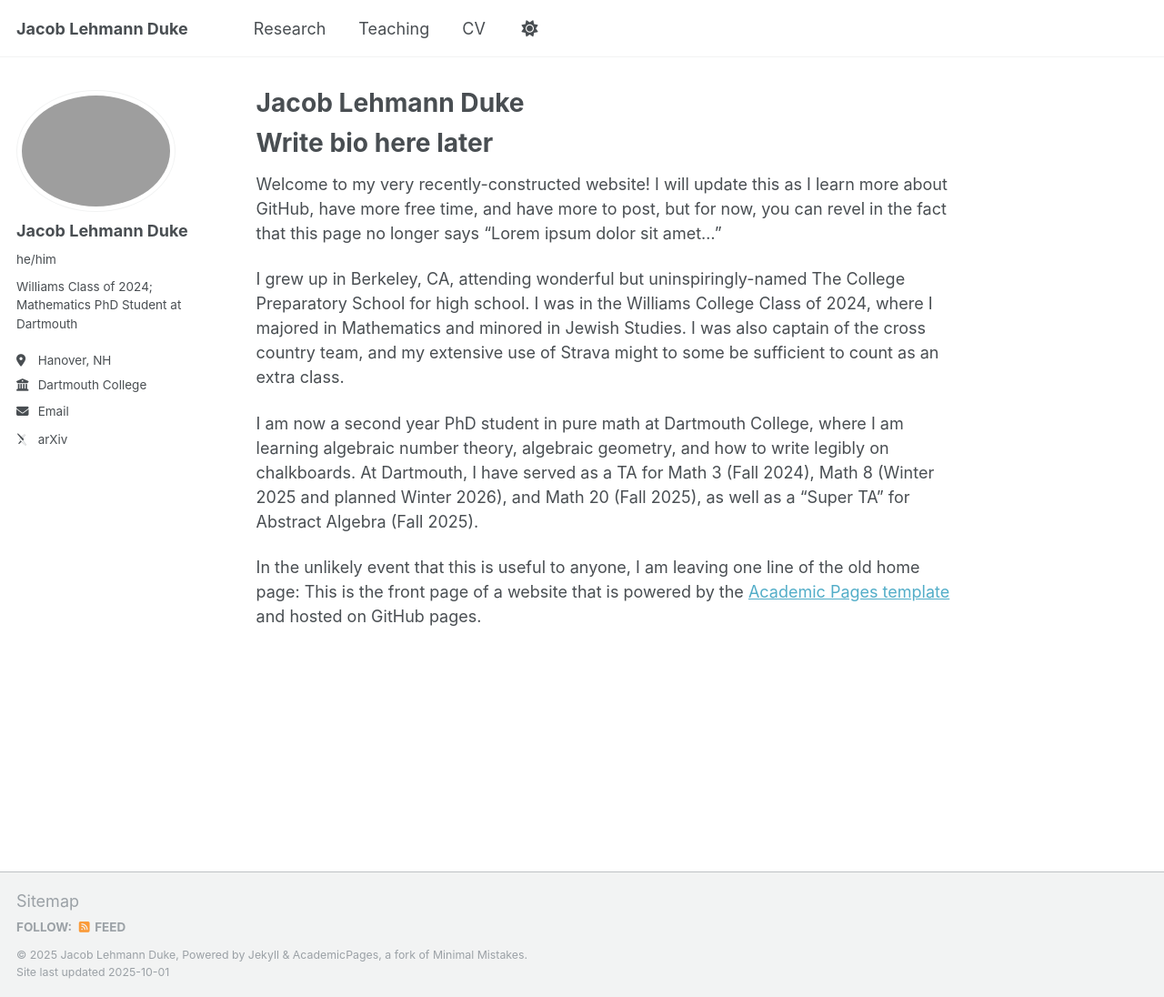
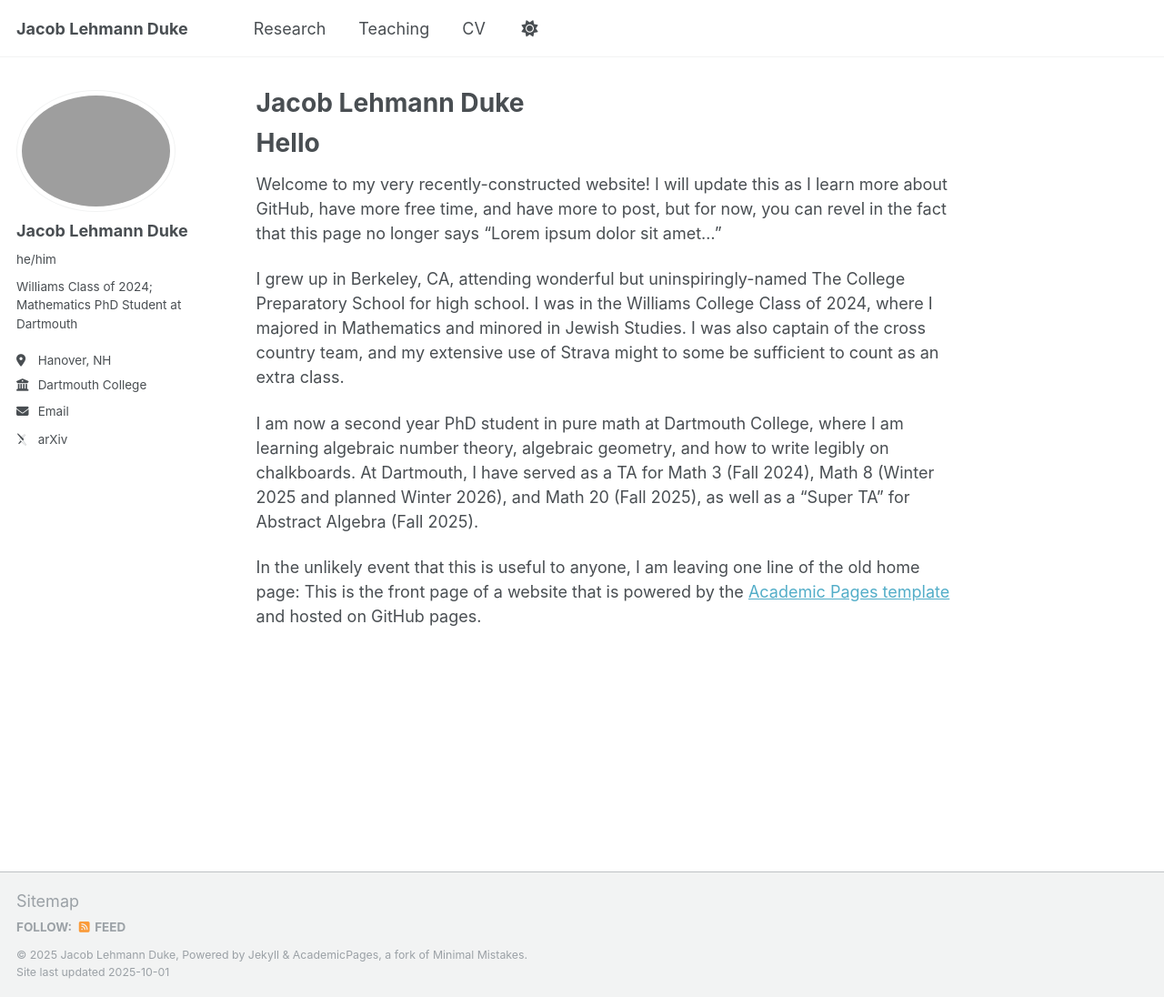
Before and after one commit to JacobLehmannDuke/JacobLehmannDuke.github.io, a Jekyll site: the page built from _pages/about.md, in a window 1280 px wide and 1096 px high. Shown: the whole window at 91% size. Built offline with Jekyll 4.4.1, drawn with Linux system fonts in a browser that asks for light colours; some web fonts are replaced.

Commit message:
Update about.md

```diff
--- a/_pages/about.md
+++ b/_pages/about.md
@@ -6,7 +6,7 @@ redirect_from:
   - /about/
   - /about.html
 ---
-# Write bio here later
+# Hello
 Welcome to my very recently-constructed website! I will update this as I learn more about GitHub, have more free time, and have more to post, but for now, you can revel in the fact that this page no longer says "Lorem ipsum dolor sit amet..."
 
 I grew up in Berkeley, CA, attending wonderful but uninspiringly-named The College Preparatory School for high school. I was in the Williams College Class of 2024, where I majored in Mathematics and minored in Jewish Studies. I was also captain of the cross country team, and my extensive use of Strava might to some be sufficient to count as an extra class.
```
